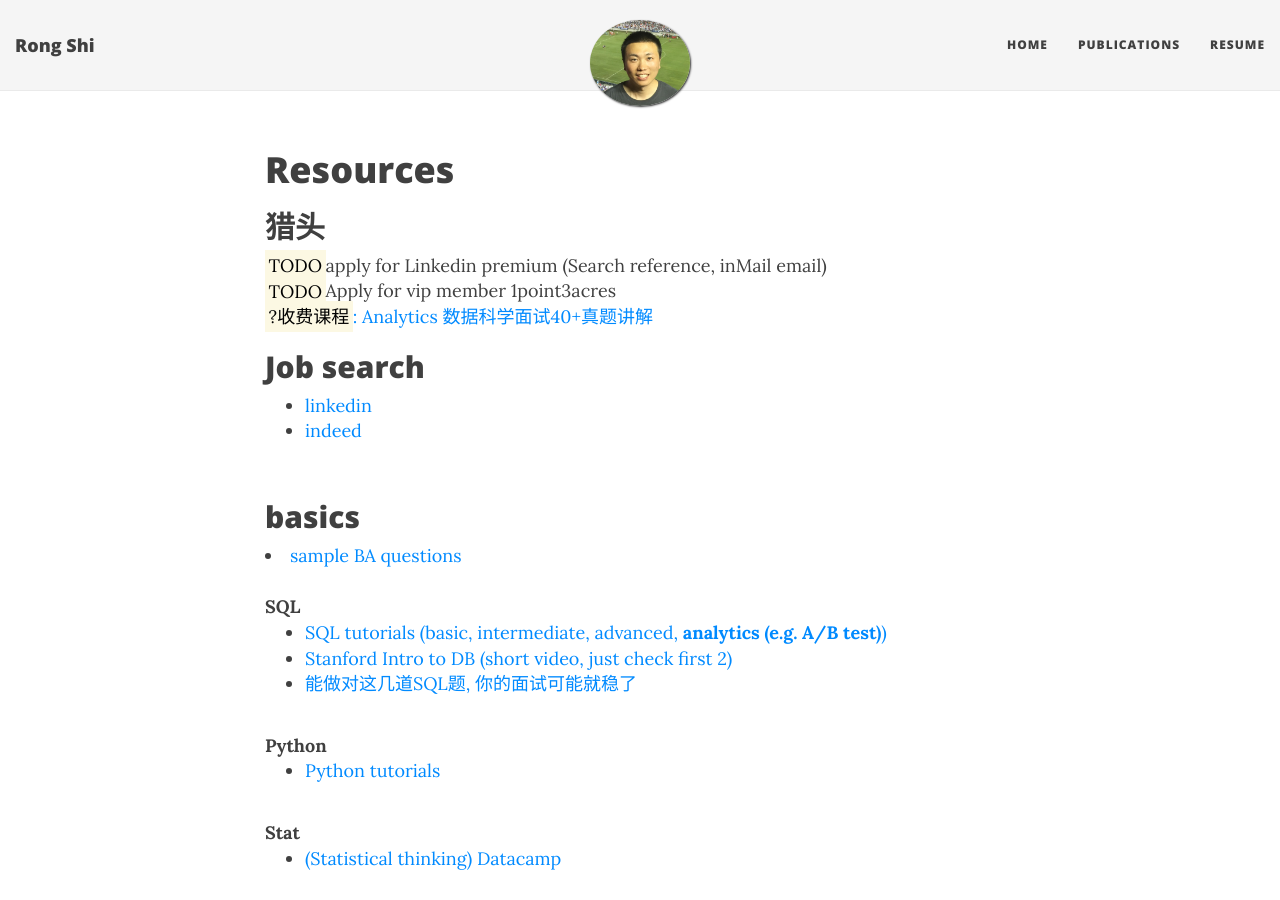
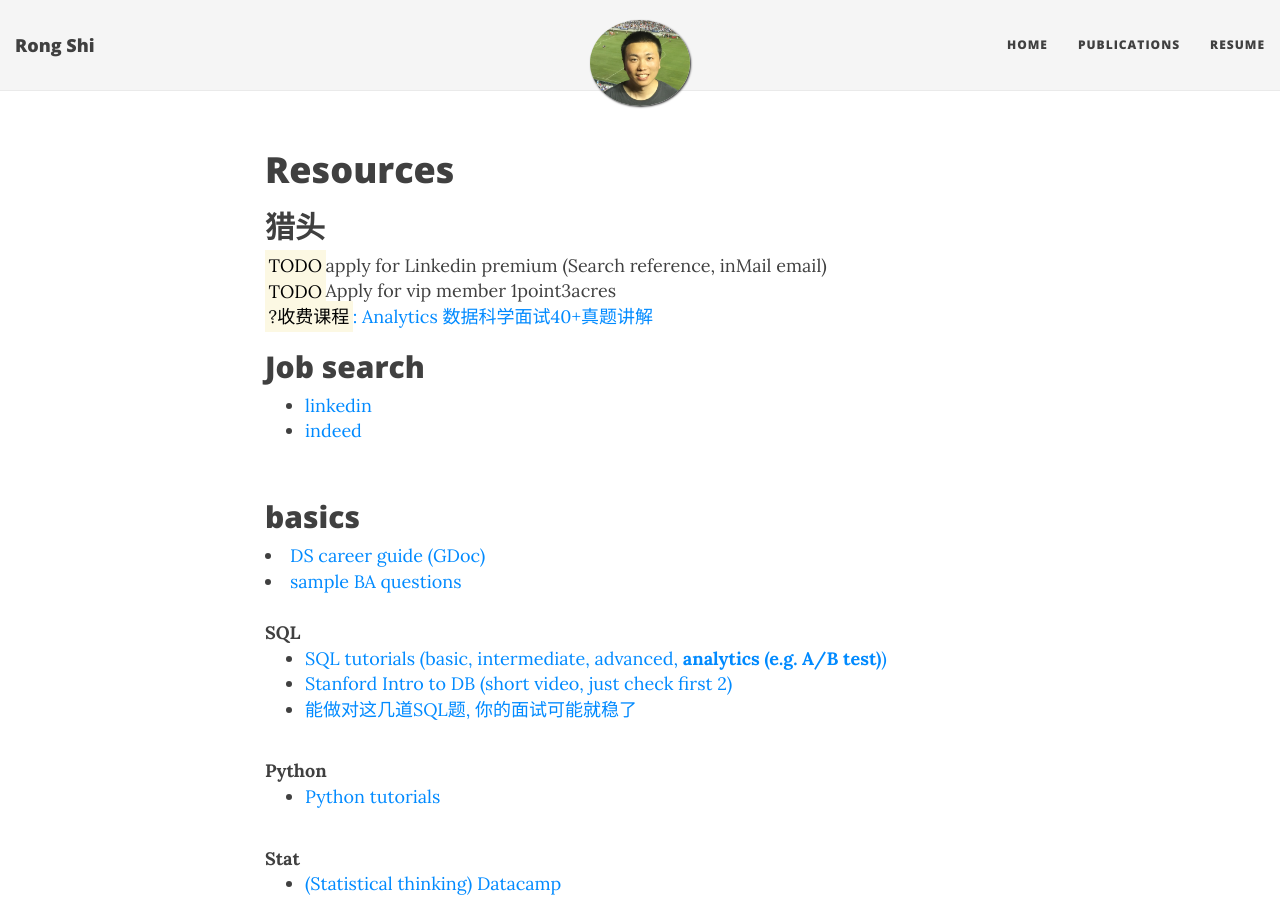
Before and after one commit to vdr007/vdr007.github.io, a Jekyll site: the page built from ba-resource.html, in a window 1280 px wide and 900 px high. Built offline with Jekyll 4.4.1, drawn with Linux system fonts in a browser that asks for light colours; nearby versions of some CDN libraries.

Commit message:
add gdoc link for pierian ds

```diff
--- a/ba-resource.html
+++ b/ba-resource.html
@@ -28,6 +28,7 @@ permalink: /index/ba
 
 <br/>
 <h2>basics</h2>
+<li><a href="https://docs.google.com/document/d/1J9rjTzv3VKB2Qq10P3Oq2mV_K8pJOSdaeJ3IImPszBA/edit#">DS career guide (GDoc)</a></li>
 <li><a href="https://www.dataapplab.com/63_interview_questions_business-analyst_must_know">sample BA questions</a></li>
 <!--li><a href="">Visual Studio Dev Essentials 激活2 month datacamp</a></li-->
 
```
